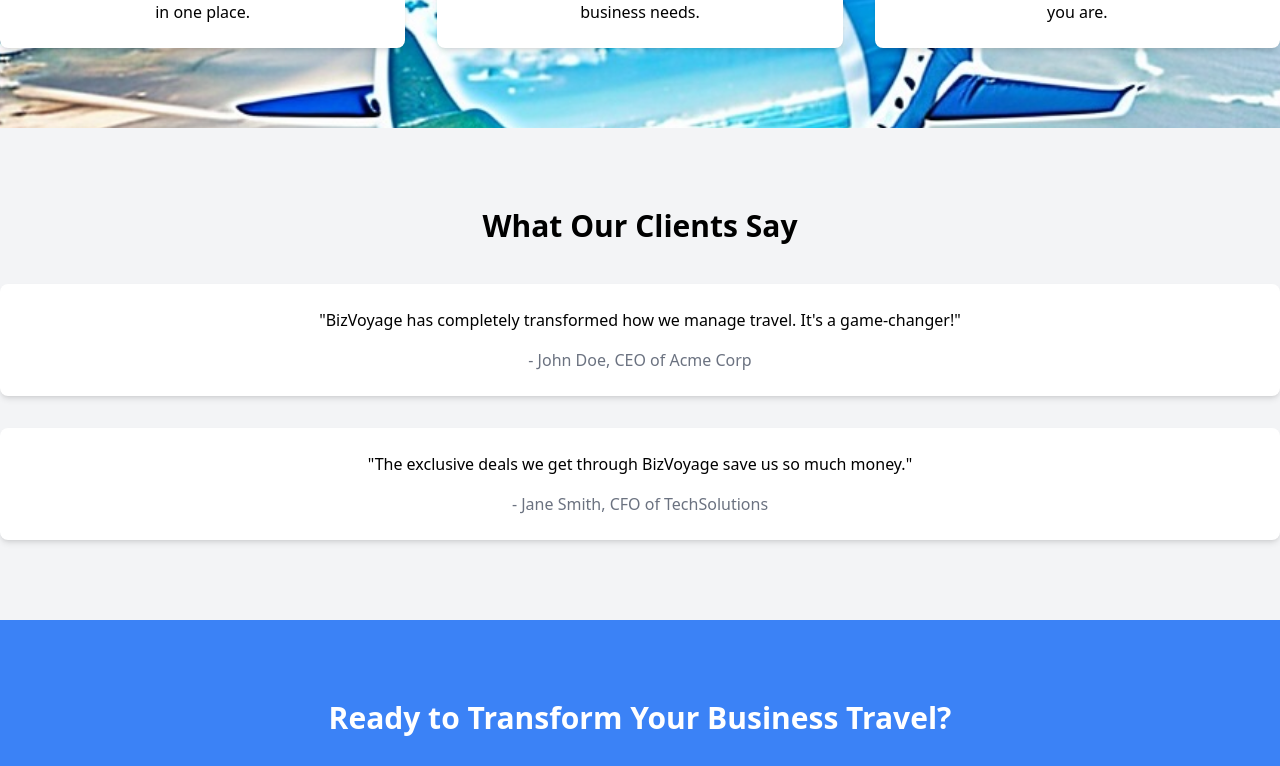
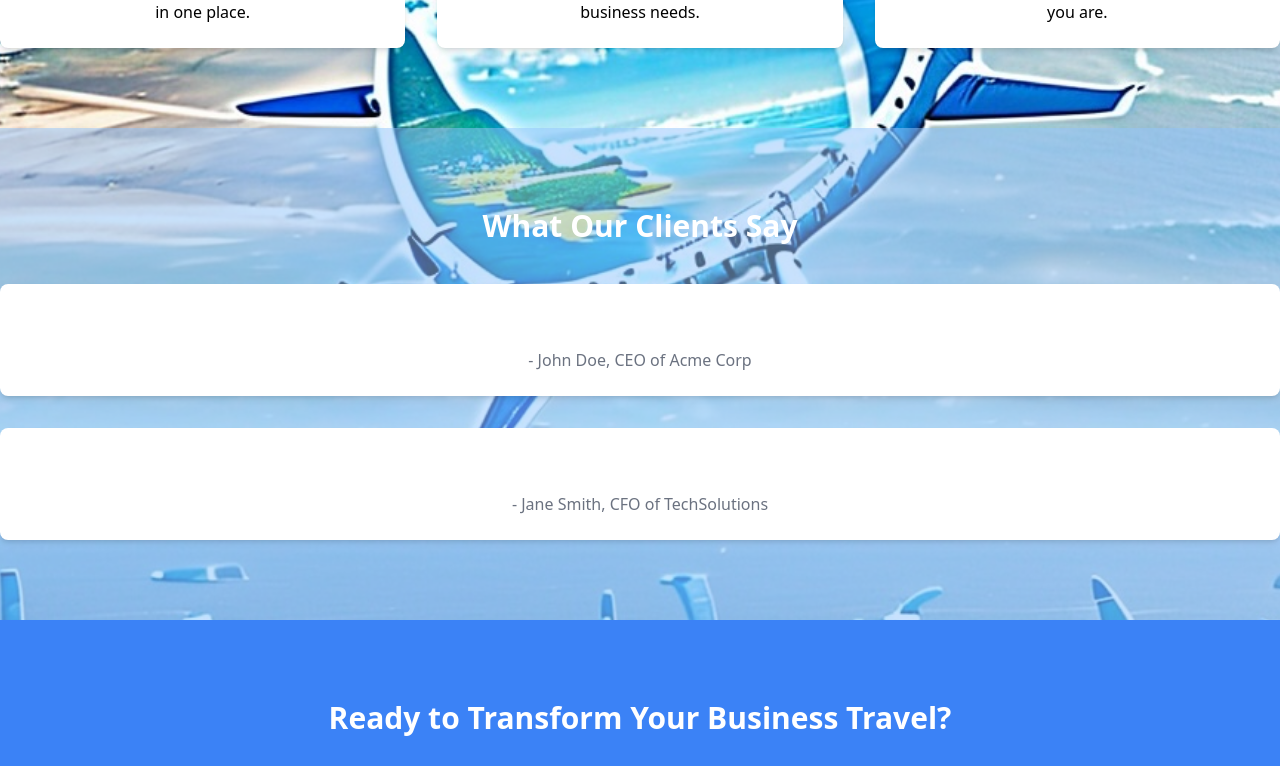
Before and after one commit to jarretlovelace/bizvoyage, a React (Vite) app: page / in a window 1280 px wide. Shown: the part 620-1386 px from the top of the page. Built offline with nearby package versions, Linux system fonts and the light colour scheme; no server answers.

Commit message:
added landingpage and some css to it

```diff
--- a/src/pages/LandingPage.jsx
+++ b/src/pages/LandingPage.jsx
@@ -35,7 +35,7 @@
       </section>
 
       {/* Testimonials Section */}
-      <section className="bg-gray-100 py-20">
+      <section className="bg-blue-300 bg-opacity-50 text-white py-20">
         <div className="container mx-auto text-center">
           <h2 className="text-3xl font-bold">What Our Clients Say</h2>
           <div className="mt-10 space-y-8">
```
